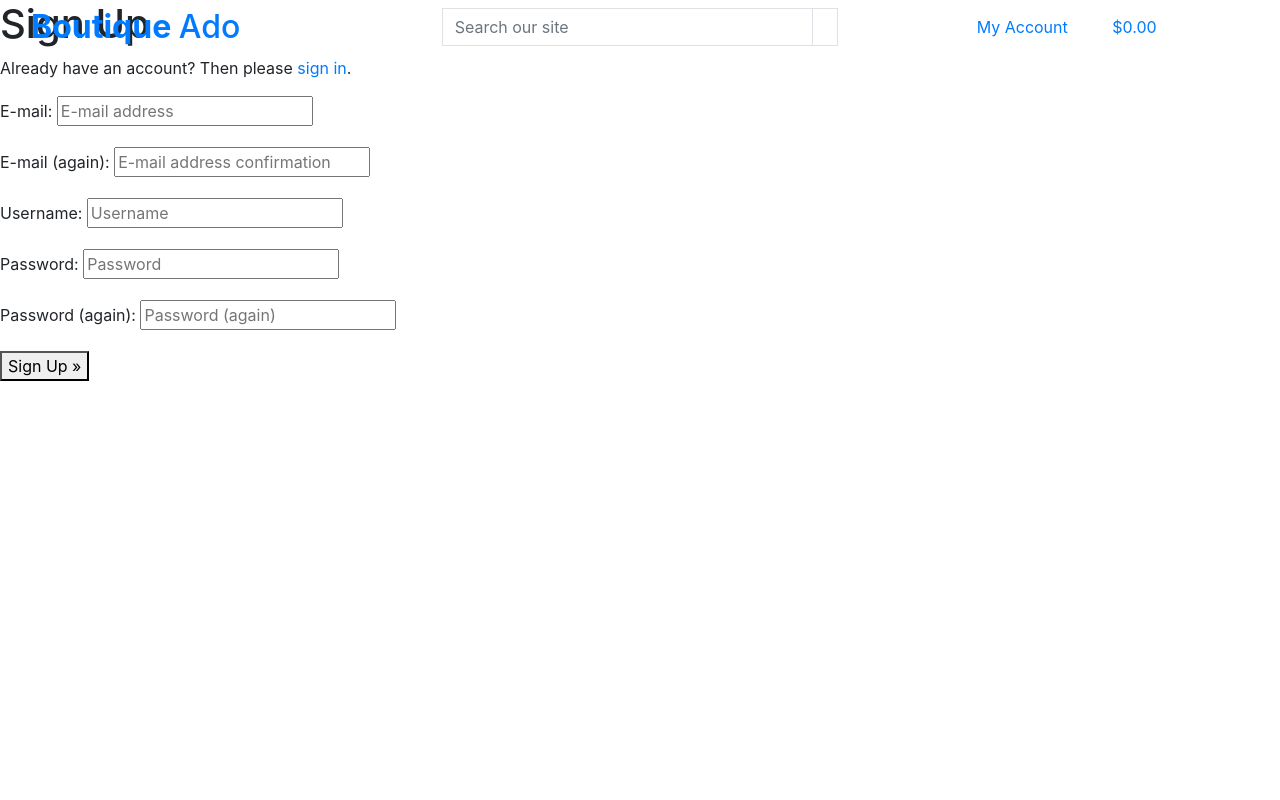
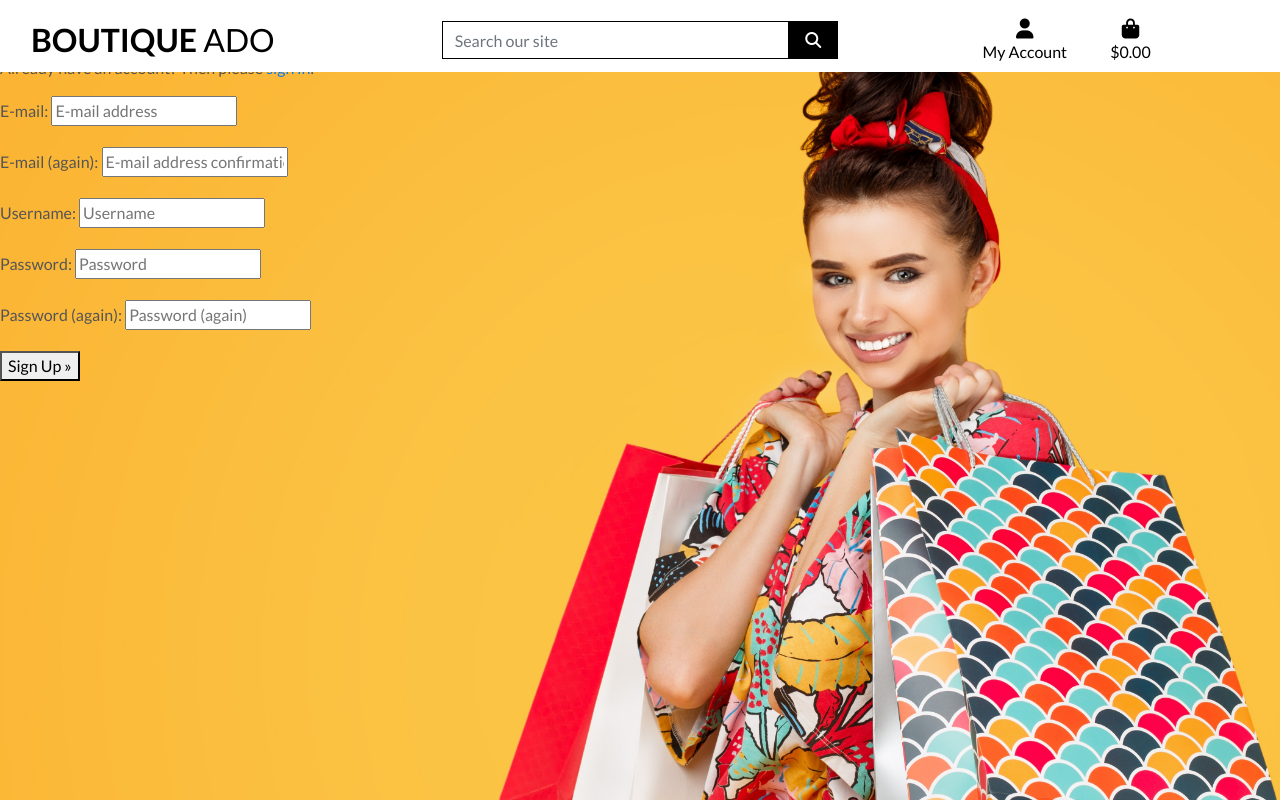
Before and after one commit to hartnetl/boutique-ado-walkthrough, a Django app: page /accounts/signup/ in a window 1280 px wide. Run offline with Django 3.2, Linux system fonts and the light colour scheme; some libraries are stand-ins or nearby versions.

Commit message:
Feat: Complete homepage header and css

```diff
--- a/boutique_ado/settings.py
+++ b/boutique_ado/settings.py
@@ -156,6 +156,10 @@ USE_TZ = True
 # https://docs.djangoproject.com/en/3.2/howto/static-files/
 
 STATIC_URL = '/static/'
+STATICFILES_DIRS = (os.path.join(BASE_DIR, 'static'),)
+
+MEDIA_URL = '/media/'
+MEDIA_ROOT = os.path.join(BASE_DIR, 'media')
 
 # Default primary key field type
 # https://docs.djangoproject.com/en/3.2/ref/settings/#default-auto-field
--- a/boutique_ado/urls.py
+++ b/boutique_ado/urls.py
@@ -15,9 +15,11 @@ Including another URLconf
 """
 from django.contrib import admin
 from django.urls import path, include
+from django.conf import settings
+from django.conf.urls.static import static
 
 urlpatterns = [
     path('admin/', admin.site.urls),
     path('accounts/', include('allauth.urls')),
     path('', include('home.urls')),
-]
+] + static(settings.MEDIA_URL, document_root=settings.MEDIA_ROOT)
--- a/home/templates/home/index.html
+++ b/home/templates/home/index.html
@@ -14,7 +14,6 @@
 
 {% block content %}
 
-<h1 class="display-4 text-success">It works!</h1>
 <!-- h-100 gives 100% height (container and row) and my-auto (column) for vertical centering -->
     <div class="container h-100">
         <div class="row h-100">
--- /dev/null
+++ b/static/css/base.css
@@ -0,0 +1,83 @@
+html {
+    height: 100%;
+}
+
+body {
+    /* Place image in the center of the page  */
+    background: url('/media/homepage_background_cropped.jpg') no-repeat center center fixed;
+    background-size: cover;
+    height: calc(100vh - 164px);
+    color: #555;
+    font-family: 'Lato';
+}
+
+/* from Bulma -css framework like bootstrap */
+.icon {
+    align-items: center;
+    display: inline-flex;
+    justify-content: center;
+    height: 1.5rem;
+    width: 1.5rem;
+}
+
+.logo-font {
+    text-transform: uppercase;
+}
+
+.main-logo-link {
+    width: fit-content;
+}
+
+.shop-now-button {
+    background: black;
+    color: white;
+    min-width: 260px;
+}
+
+.btn-black {
+    background: black;
+    color: white;
+}
+
+.shop-now-button:hover,
+.shop-now-button:active,
+.shop-now-button:focus,
+.btn-black:hover,
+.btn-black:active,
+.btn-black:focus {
+    background: #222;
+    color: white;
+}
+
+.text-black {
+    color: #000 !important;
+}
+
+.border-black {
+    border: 1px solid black !important;
+}
+
+/* -------------------------------- Media Queries */
+
+/* Slightly larger container on xl screens */
+@media (min-width: 1200px) {
+  .container {
+    max-width: 80%;
+  }
+}
+
+/* fixed top navbar only on medium and up */
+@media (min-width: 992px) {
+    .fixed-top-desktop-only {
+        position: fixed;
+        top: 0;
+        right: 0;
+        left: 0;
+        z-index: 1030;
+    }
+
+    /* push body down to main page header  */
+    .header-container {
+        padding-top: 164px;
+    }
+}
--- a/templates/base.html
+++ b/templates/base.html
@@ -14,17 +14,27 @@
   {% block extra_meta %}
   {% endblock %}
 
+  {% block corecss %}
   <!-- Bootstrap css -->
-  {% block corecss %}
   <link rel="stylesheet" href="https://stackpath.bootstrapcdn.com/bootstrap/4.4.1/css/bootstrap.min.css"
     integrity="sha384-Vkoo8x4CGsO3+Hhxv8T/Q5PaXtkKtu6ug5TOeNV6gBiFeWPGFN9MuhOf23Q9Ifjh" crossorigin="anonymous">
+  <!-- google font  -->
+  <link rel="preconnect" href="https://fonts.googleapis.com">
+  <link rel="preconnect" href="https://fonts.gstatic.com" crossorigin>
+  <link
+    href="https://fonts.googleapis.com/css2?family=Lato:ital,wght@0,100;0,300;0,400;0,700;0,900;1,100;1,300;1,400;1,700;1,900&display=swap"
+    rel="stylesheet">
+  <!-- custom css  -->
+  <link rel="stylesheet" href="{% static 'css/base.css' %}">
   {% endblock %}
 
   {% block extra_css %}
   {% endblock %}
 
+  {% block corejs %}
+  <!-- fontawesome kit  -->
+  <script src="https://kit.fontawesome.com/a7bc66b529.js" crossorigin="anonymous"></script>
   <!-- Bootstrap scripts -->
-  {% block corejs %}
   <script src="https://code.jquery.com/jquery-3.4.1.slim.min.js"
     integrity="sha384-J6qa4849blE2+poT4WnyKhv5vZF5SrPo0iEjwBvKU7imGFAV0wwj1yYfoRSJoZ+n" crossorigin="anonymous">
   </script>
@@ -46,7 +56,7 @@
 <body>
 
   <header class="container-fluid fixed-top">
-    <div class="row">
+    <div id="topnav" class="row bg-white pt-lg-2 d-none d-lg-flex">
       <!-- A single row with 3 columns which stack vertically on everything except large and up screens
         The columns are centered with extra padding for smaller screens -->
 
@@ -117,9 +127,9 @@
                 <div><i class="fas fa-shopping-bag fa-lg"></i></div>
                 <p class="my-0">
                   {% if grand_total %}
-                    ${{ grand_total|floatformat:2 }}
+                  ${{ grand_total|floatformat:2 }}
                   {% else %}
-                    $0.00
+                  $0.00
                   {% endif %}
                 </p>
               </div>
```
Also changed, not shown: README.md, media/homepage_background_cropped.jpg (added).
